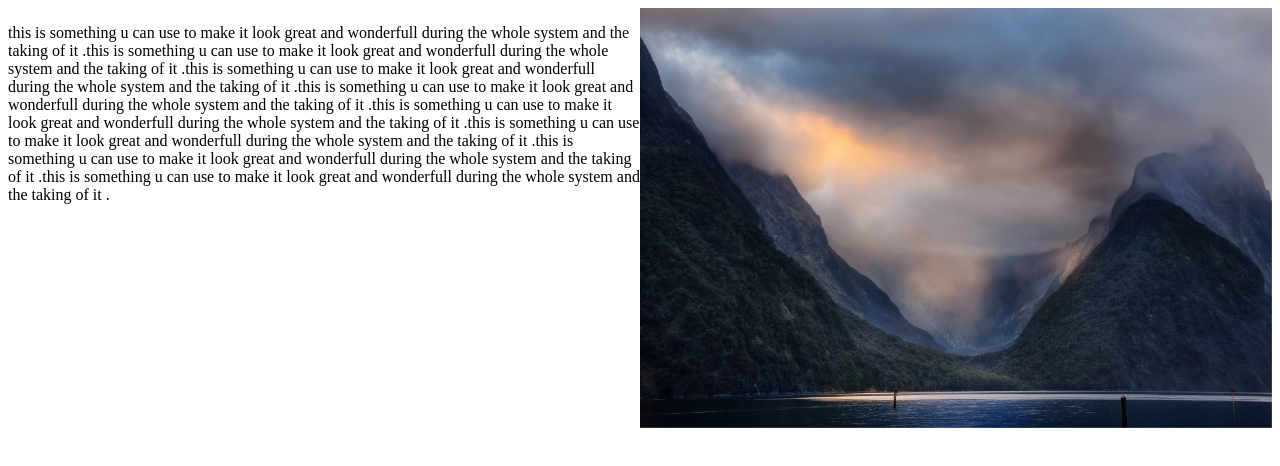
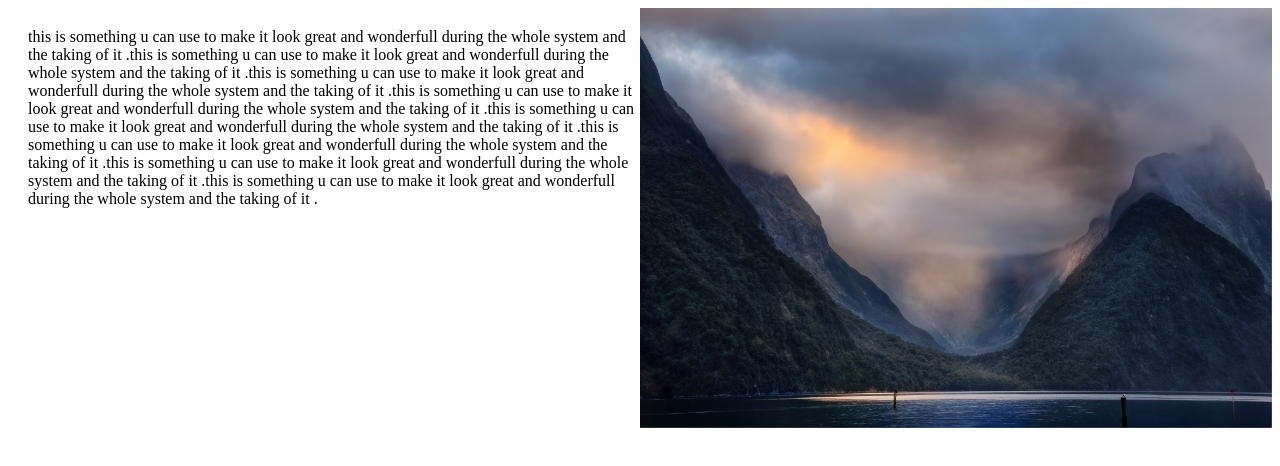
Before and after one commit to beellz/portfolio, a plain HTML site: page index.html in a window 1280 px wide. Shown: the part 54-520 px from the top of the page. Drawn offline with Linux system fonts and the light colour scheme.

Commit message:
chnaged the para text

```diff
--- a/main.css
+++ b/main.css
@@ -14,7 +14,15 @@
      width: 50%;
 }
 
+.para {
+	text-align: left;
+	padding: 10px;
+	margin: 10px;
+
+}
+
 .imagesrc {
 
 
+
 }
```
